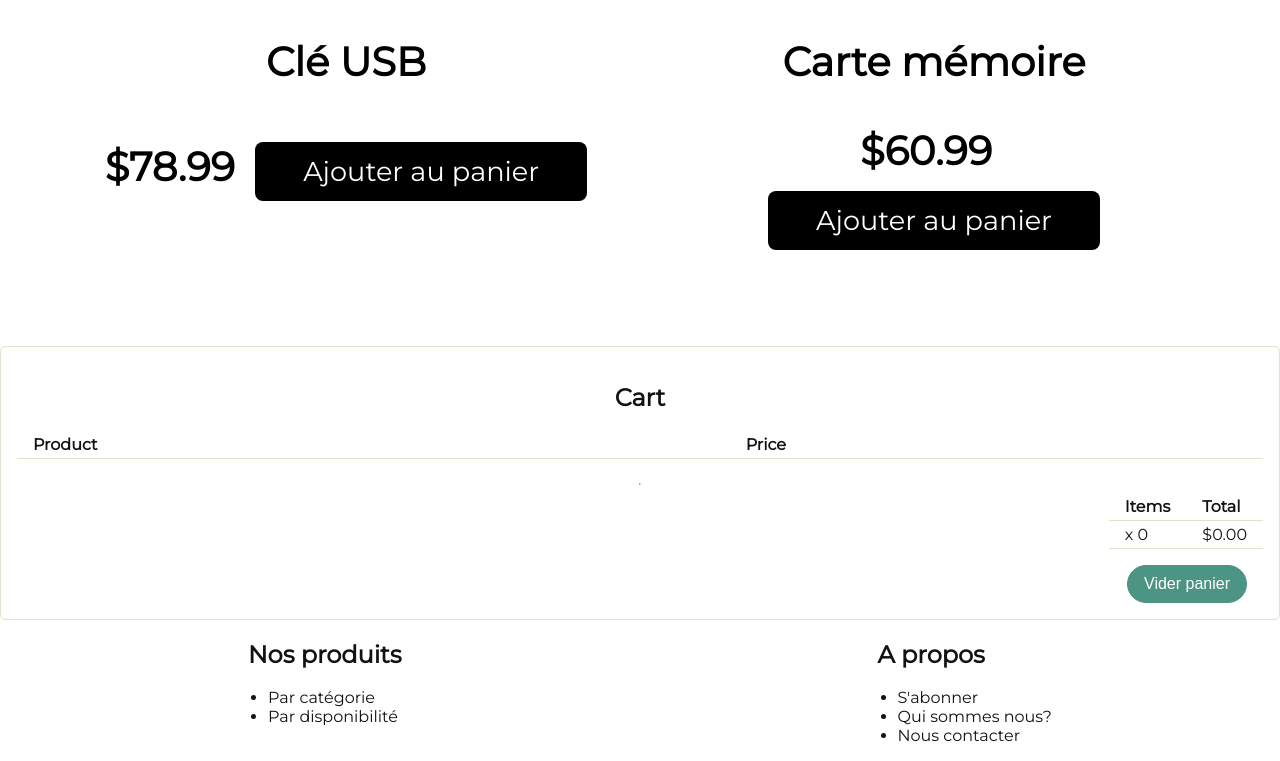
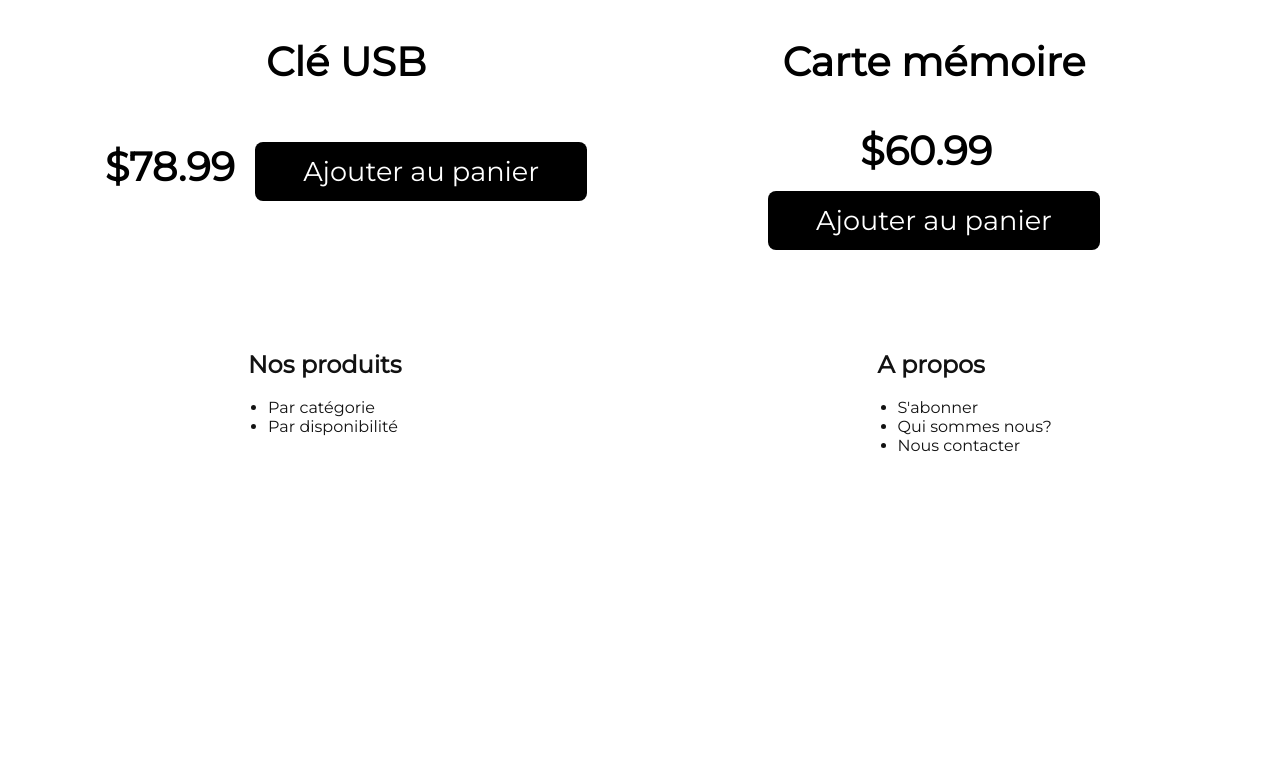
Before and after one commit to Zaineb08/-Zaineb08.github.io, a plain HTML site: page index.html in a window 1280 px wide. Shown: the part 3916-4677 px from the top of the page. After the commit the page ends 4387 px from the top, so only its background shows below. Drawn offline with nearby package versions, Linux system fonts and the light colour scheme.

Commit message:
Update index.html

```diff
--- a/index.html
+++ b/index.html
@@ -210,47 +210,6 @@
 
             </div>
         </div>
-        <div class="cart-container">
-            <h2>Cart</h2>
-            <table>
-              <thead>
-                <tr>
-                <th><strong>Product</strong></th>
-                <th><strong>Price</strong></th>
-              </tr>
-              </thead>
-              <tbody id="carttable">
-              </tbody>
-            </table>
-            <hr>
-            <table id="carttotals">
-              <tr>
-                <td><strong>Items</strong></td>
-                <td><strong>Total</strong></td>
-              </tr>
-              <tr>
-                <td>x <span id="itemsquantity">0</span></td>
-
-                <td>$<span id="total">0</span></td>
-              </tr></table>
-
-
-            <div class="cart-buttons">
-              <button id="emptycart" onclick="alertVider()">Vider panier</button>
-
-            </div>
-          </div>
-  </div>
-        </section>
-
-
-        <script src="./js/script.js" type="module"></script>
-        <script>
-            function alertVider() {
-              alert("le panier a été vidé avec succés");
-            }
-            </script>
-
 
     </body>
 
```
